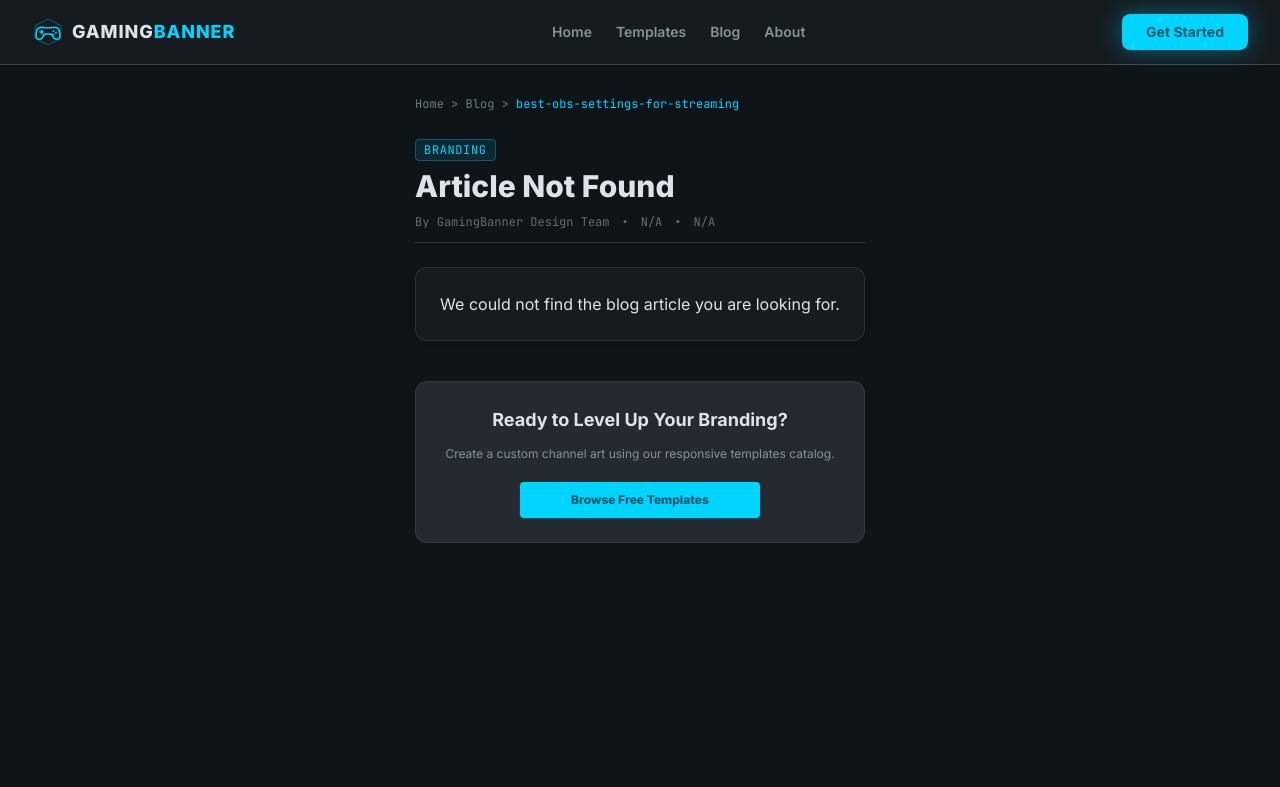
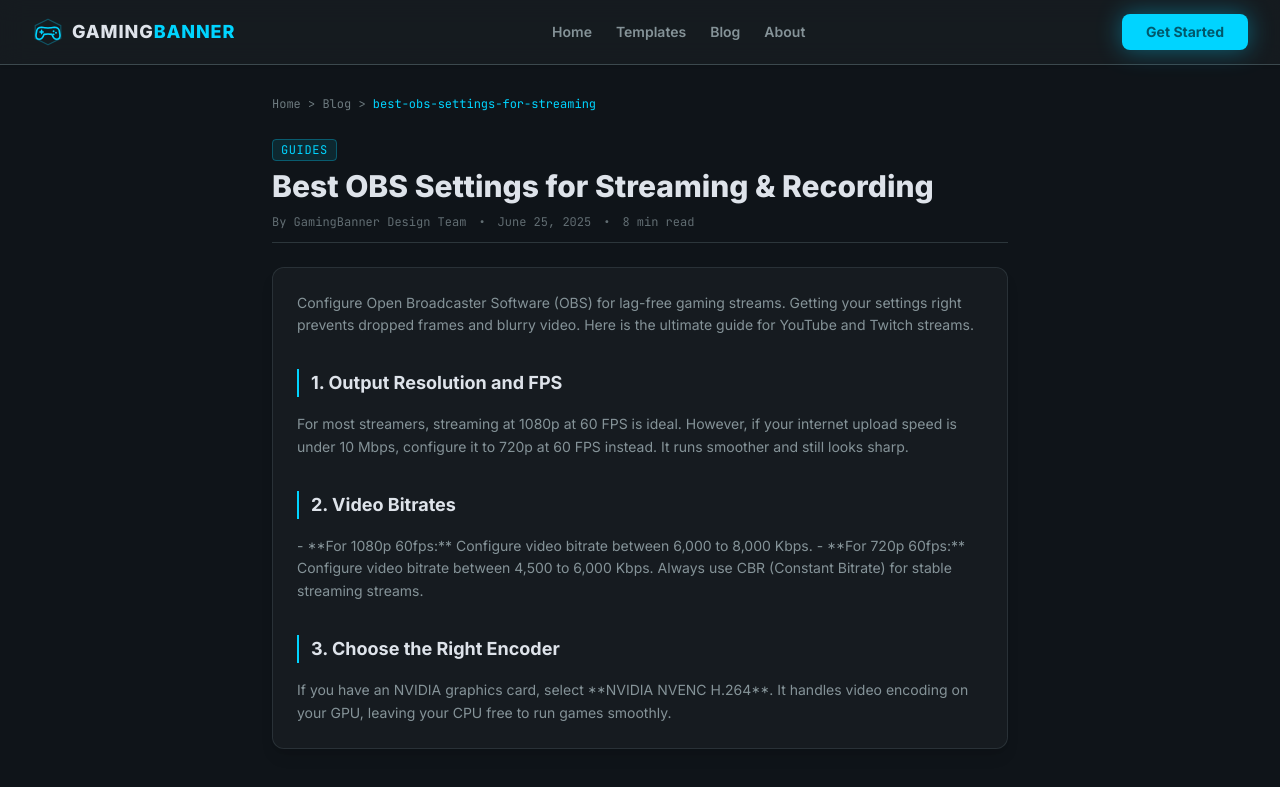
Before and after one commit to ZalavadiyaJay/GamingBanner, a Next.js app: page /blog/best-obs-settings-for-streaming in a window 1280 px wide. Shown: the top 787 px of the page. Built offline with nearby package versions, Linux system fonts and the light colour scheme.

Commit message:
Expanded existing blog content and added new trendy OBS settings and gaming names articles

```diff
--- a/src/app/blog/[id]/page.js
+++ b/src/app/blog/[id]/page.js
@@ -16,6 +16,14 @@
     "free-vs-paid-banner-makers": {
       title: "Free vs Paid Banner Makers: Which is Best for Gamers?",
       desc: "A detailed comparison of free banner tools versus professional graphic design. Find the best solution for your gaming channel header."
+    },
+    "cool-gaming-names-generator-tips": {
+      title: "Cool Gaming Names: Best Gamertag Ideas & Generator Tips",
+      desc: "Stuck on finding a cool gamer name? Here is our curated list of 200+ gamertag ideas grouped by genre, plus expert tips to create your own."
+    },
+    "best-obs-settings-for-streaming": {
+      title: "Best OBS Settings for Streaming & Recording (2025 Guide)",
+      desc: "Configure Open Broadcaster Software (OBS) for lag-free gaming streams. Settings for YouTube, Twitch, and low-end PC configurations."
     }
   };
   const post = blogPostsContent[id] || { title: "Gaming Blog", desc: "Tips, tutorials, and inspiration for gaming graphic design and brand identity." };
@@ -38,25 +46,42 @@
       body: (
         <article className="flex flex-col gap-md text-sm text-outline leading-relaxed">
           <p>
-            Branding your channel is key to capturing subscribers. In 2025, esports grids, glowing cyan particles, and deep neon palettes dominate channel art aesthetics.
+            Branding your channel is key to capturing subscribers. In 2025, esports grids, glowing cyan particles, and deep neon palettes dominate channel art aesthetics. Having a clear and unique header is the first step to looking professional.
           </p>
+
           <h2 className="text-lg font-bold text-on-background mt-md border-l-2 border-primary-container pl-sm">
             1. The Neon Esports Vibe
           </h2>
           <p>
-            Vibrant glowing borders, dark carbon textures, and Orbitron font layouts. Perfect for competitive shooter streams and Valorant or Apex legends content.
+            Vibrant glowing borders, dark carbon textures, and Orbitron font layouts. Perfect for competitive shooter streams and Valorant or Apex legends content. The contrast between bright neon colors and dark backgrounds makes your text stand out immediately.
           </p>
+
           <h2 className="text-lg font-bold text-on-background mt-md border-l-2 border-primary-container pl-sm">
             2. Minimalist Metallic Sleek
           </h2>
           <p>
-            Minimalist layouts using dark gray gradients, clean white sans-serif types, and central focus points. Ideal for tech review hosts and high-end gamers.
+            Minimalist layouts using dark gray gradients, clean white sans-serif types, and central focus points. Ideal for tech review hosts and high-end gamers who prefer clean, elegant visuals over flashing graphics.
           </p>
+
           <h2 className="text-lg font-bold text-on-background mt-md border-l-2 border-primary-container pl-sm">
             3. The Fantasy Guild Layout
           </h2>
           <p>
-            Gold runic lines, medieval parchment papers, and serif fonts. Brings immersive fantasy and RPG elements straight onto your Twitch channel profile.
+            Gold runic lines, medieval parchment papers, and serif fonts. Brings immersive fantasy and RPG elements straight onto your Twitch channel profile. If you play games like Elden Ring or League of Legends, this classic gold-on-black layout fits perfectly.
+          </p>
+
+          <h2 className="text-lg font-bold text-on-background mt-md border-l-2 border-primary-container pl-sm">
+            4. Cyberpunk Retro Grid
+          </h2>
+          <p>
+            Bright yellow highlights, neon blue accents, and scanline grids. This style matches open-world cyber games and retro arcade environments. It creates a futuristic look that feels alive and energetic.
+          </p>
+
+          <h2 className="text-lg font-bold text-on-background mt-md border-l-2 border-primary-container pl-sm">
+            5. Symmetrical Character Plates
+          </h2>
+          <p>
+            Placing active characters or emblems on the far left and right edges. This leaves the center space clear for your gamer name. It ensures your text is never covered on mobile phones or tablet views.
           </p>
         </article>
       ),
@@ -69,19 +94,35 @@
       body: (
         <article className="flex flex-col gap-md text-sm text-outline leading-relaxed">
           <p>
-            Scaling a gaming channel takes consistency and design polish. Here are five simple rules to grow your subscriber counts.
+            Scaling a gaming channel takes consistency and design polish. With thousands of streams starting every day, you need a plan to stand out. Here are five simple rules to grow your subscriber counts.
           </p>
+
           <h2 className="text-lg font-bold text-on-background mt-md border-l-2 border-primary-container pl-sm">
             1. Optimize Channel Graphics
           </h2>
           <p>
-            A high-quality custom banner immediately tells viewers your stream is professional. Keep important social handles centered inside the mobile safe-zone crop area.
+            A high-quality custom banner immediately tells viewers your stream is professional. Keep important social handles centered inside the mobile safe-zone crop area (1546 x 423 px) so everyone can find your accounts.
           </p>
+
           <h2 className="text-lg font-bold text-on-background mt-md border-l-2 border-primary-container pl-sm">
-            2. Focus on Video CTR
+            2. Focus on Video CTR (Click-Through Rate)
           </h2>
           <p>
-            Custom thumbnail colors should match the channel banner palette to build consistent visual branding.
+            Custom thumbnail colors should match the channel banner palette to build consistent visual branding. High contrast text and face expressions drive clicks.
+          </p>
+
+          <h2 className="text-lg font-bold text-on-background mt-md border-l-2 border-primary-container pl-sm">
+            3. Master the First 15 Seconds
+          </h2>
+          <p>
+            Audience retention drops quickly. Skip long intros and jump straight into the action or hook the viewer with a funny highlight right at the beginning.
+          </p>
+
+          <h2 className="text-lg font-bold text-on-background mt-md border-l-2 border-primary-container pl-sm">
+            4. Engage on Other Platforms
+          </h2>
+          <p>
+            Do not just upload to one site. Share clips on TikTok, YouTube Shorts, or Instagram Reels to drive organic traffic back to your main channel.
           </p>
         </article>
       ),
@@ -94,13 +135,91 @@
       body: (
         <article className="flex flex-col gap-md text-sm text-outline leading-relaxed">
           <p>
-            Many creators ask if paid Photoshop suites are worth the investment compared to free banner template platforms.
+            Many creators ask if paid Photoshop suites are worth the investment compared to free banner template platforms. Here is a direct breakdown to help you choose the best fit for your budget.
           </p>
+
           <h2 className="text-lg font-bold text-on-background mt-md border-l-2 border-primary-container pl-sm">
             The Case for Free Template Tools
           </h2>
           <p>
-            Online customizers provide rapid, calibrated dimensions matching safe-zones out of the box. No software install is required, and download output is completely watermark-free.
+            Online customizers provide rapid, calibrated dimensions matching safe-zones out of the box. No software install is required, and download output is completely watermark-free. This is ideal for beginners who want professional graphics instantly.
+          </p>
+
+          <h2 className="text-lg font-bold text-on-background mt-md border-l-2 border-primary-container pl-sm">
+            The Case for Paid Custom Editors
+          </h2>
+          <p>
+            Paid programs like Photoshop offer total creative freedom with layer control and custom brushes. However, they carry a steep learning curve and high subscription fees. Use them only if you are already experienced in graphic design.
+          </p>
+        </article>
+      ),
+    },
+    "cool-gaming-names-generator-tips": {
+      title: "Cool Gaming Names: Best Gamertag Ideas & Generator Tips",
+      date: "June 30, 2025",
+      readTime: "6 min read",
+      category: "Branding",
+      body: (
+        <article className="flex flex-col gap-md text-sm text-outline leading-relaxed">
+          <p>
+            Stuck on finding a cool gamer name? Your gamertag is your online identity. It is how your squad, rivals, and viewers identify you. Here are the best tips to create a unique gaming name.
+          </p>
+
+          <h2 className="text-lg font-bold text-on-background mt-md border-l-2 border-primary-container pl-sm">
+            1. Keep It Short and Easy to Say
+          </h2>
+          <p>
+            A short name (under 10 characters) is easier to remember. Avoid using too many random numbers or symbols (like `X_ShadowGamer_99_X`), as it looks unprofessional and makes it hard for fans to search for your channel.
+          </p>
+
+          <h2 className="text-lg font-bold text-on-background mt-md border-l-2 border-primary-container pl-sm">
+            2. Match Your Game Genre
+          </h2>
+          <p>
+            If you play tactical shooters, choose sharp, energetic words (e.g. *Apex*, *Slayer*, *Vandal*). For fantasy RPG games, classical or mythological terms work better (e.g. *Zephyr*, *Rune*, *Tarnished*).
+          </p>
+
+          <h2 className="text-lg font-bold text-on-background mt-md border-l-2 border-primary-container pl-sm">
+            3. Combine Two Simple Words
+          </h2>
+          <p>
+            A popular formula is joining a noun and an adjective. Think of names like *LiquidFrost*, *VortexStorm*, or *PixelTactics*. They sound professional and look clean on banners.
+          </p>
+        </article>
+      ),
+    },
+    "best-obs-settings-for-streaming": {
+      title: "Best OBS Settings for Streaming & Recording",
+      date: "June 25, 2025",
+      readTime: "8 min read",
+      category: "Guides",
+      body: (
+        <article className="flex flex-col gap-md text-sm text-outline leading-relaxed">
+          <p>
+            Configure Open Broadcaster Software (OBS) for lag-free gaming streams. Getting your settings right prevents dropped frames and blurry video. Here is the ultimate guide for YouTube and Twitch streams.
+          </p>
+
+          <h2 className="text-lg font-bold text-on-background mt-md border-l-2 border-primary-container pl-sm">
+            1. Output Resolution and FPS
+          </h2>
+          <p>
+            For most streamers, streaming at 1080p at 60 FPS is ideal. However, if your internet upload speed is under 10 Mbps, configure it to 720p at 60 FPS instead. It runs smoother and still looks sharp.
+          </p>
+
+          <h2 className="text-lg font-bold text-on-background mt-md border-l-2 border-primary-container pl-sm">
+            2. Video Bitrates
+          </h2>
+          <p>
+            - **For 1080p 60fps:** Configure video bitrate between 6,000 to 8,000 Kbps.
+            - **For 720p 60fps:** Configure video bitrate between 4,500 to 6,000 Kbps.
+            Always use CBR (Constant Bitrate) for stable streaming streams.
+          </p>
+
+          <h2 className="text-lg font-bold text-on-background mt-md border-l-2 border-primary-container pl-sm">
+            3. Choose the Right Encoder
+          </h2>
+          <p>
+            If you have an NVIDIA graphics card, select **NVIDIA NVENC H.264**. It handles video encoding on your GPU, leaving your CPU free to run games smoothly.
           </p>
         </article>
       ),
@@ -175,7 +294,7 @@
           <h3 className="font-bold text-on-background text-lg">Ready to Level Up Your Branding?</h3>
           <p className="text-xs text-outline">Create a custom channel art using our responsive templates catalog.</p>
           <Link
-            href="/youtube-banners"
+            href="/templates"
             className="bg-primary-container hover:bg-primary-container/90 text-on-primary-container font-extrabold text-xs px-lg py-2.5 rounded transition-all block w-full max-w-[240px] mt-2 shadow shadow-primary-container/20"
           >
             Browse Free Templates
--- a/src/app/blog/page.js
+++ b/src/app/blog/page.js
@@ -32,6 +32,22 @@
       readTime: "4 min read",
       excerpt: "An honest comparison analyzing online automated template engines versus professional Photoshop vectors. Find what fits your stream budget.",
       category: "Branding",
+    },
+    {
+      slug: "cool-gaming-names-generator-tips",
+      title: "Cool Gaming Names: Best Gamertag Ideas & Generator Tips",
+      date: "June 30, 2025",
+      readTime: "6 min read",
+      excerpt: "Stuck on finding a cool gamer name? Here is our curated list of 200+ gamertag ideas grouped by genre, plus expert tips to create your own.",
+      category: "Branding",
+    },
+    {
+      slug: "best-obs-settings-for-streaming",
+      title: "Best OBS Settings for Streaming & Recording (2025 Guide)",
+      date: "June 25, 2025",
+      readTime: "8 min read",
+      excerpt: "Configure Open Broadcaster Software (OBS) for lag-free gaming streams. Settings for YouTube, Twitch, and low-end PC configurations.",
+      category: "Guides",
     },
   ];
 
--- a/src/app/sitemap.js
+++ b/src/app/sitemap.js
@@ -21,6 +21,8 @@
     "/blog/best-youtube-banner-ideas-2025",
     "/blog/how-to-grow-your-gaming-channel",
     "/blog/free-vs-paid-banner-makers",
+    "/blog/cool-gaming-names-generator-tips",
+    "/blog/best-obs-settings-for-streaming",
   ];
 
   const guides = [
```
